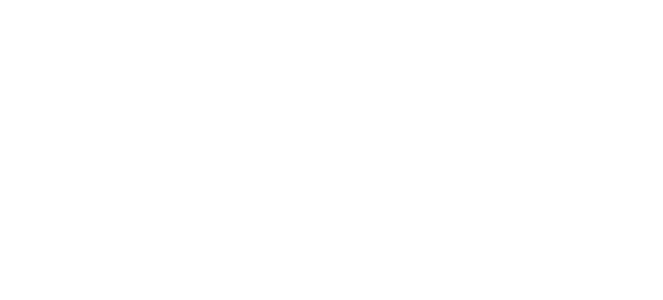
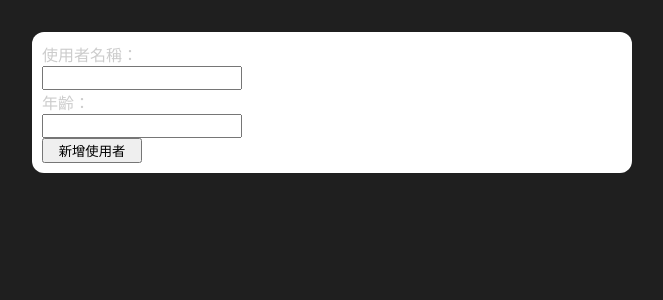
Before and after one commit to JohnnyHsu041/user-list, a React (Create React App) app: page / in a window 1280 px wide. Shown: the top 300 px of the page, without its empty margins (308-971 px from the left). Built offline with nearby package versions, Linux system fonts and the light colour scheme.

Commit message:
created AddnewUser & Card component

```diff
--- a/src/App.js
+++ b/src/App.js
@@ -1,10 +1,11 @@
-import React from 'react';
+import React from "react";
 
+import AddNewUser from "./components/Users/AddNewUser";
 
 function App() {
   return (
     <div>
-
+      <AddNewUser />
     </div>
   );
 }
--- /dev/null
+++ b/src/components/UI/Card.js
@@ -0,0 +1,7 @@
+import styles from "./Card.module.css";
+
+function Card(props) {
+  return <div className={styles.card}>{props.children}</div>;
+}
+
+export default Card;
--- /dev/null
+++ b/src/components/UI/Card.module.css
@@ -0,0 +1,7 @@
+.card {
+  margin: 2rem auto;
+  width: 600px;
+  border-radius: 12px;
+  background-color: white;
+  padding: 10px;
+}
--- /dev/null
+++ b/src/components/Users/AddNewUser.js
@@ -0,0 +1,39 @@
+import { useState } from "react";
+import styles from "./AddNewUser.module.css";
+import Card from "../UI/Card";
+
+function AddNewUser(props) {
+  const [enteredUsername, setEnteredUsername] = useState("");
+  const [enteredAge, setEnteredAge] = useState("");
+
+  const addNewUserHandler = (event) => {
+    event.preventDefault();
+
+    const newUserInfo = [enteredUsername, enteredAge];
+    console.log(newUserInfo);
+  };
+
+  const addUsernameHandler = (event) => {
+    setEnteredUsername(event.target.value);
+  };
+
+  const addAgeHandler = (event) => {
+    setEnteredAge(Number(event.target.value));
+  };
+
+  return (
+    <Card>
+      <form onSubmit={addNewUserHandler} className={styles["new-user-form"]}>
+        <label htmlFor="username">使用者名稱：</label>
+        <input onChange={addUsernameHandler} id="username" type="text"></input>
+
+        <label htmlFor="age">年齡：</label>
+        <input onChange={addAgeHandler} id="age" type="number"></input>
+
+        <button type="submit">新增使用者</button>
+      </form>
+    </Card>
+  );
+}
+
+export default AddNewUser;
--- /dev/null
+++ b/src/components/Users/AddNewUser.module.css
@@ -0,0 +1,17 @@
+.new-user-form {
+  display: grid;
+  grid-template-columns: 1fr;
+}
+
+.new-user-form label {
+  color: #ccc;
+}
+
+.new-user-form input {
+  width: 200px;
+  font: inherit;
+}
+
+.new-user-form button {
+  width: 100px;
+}
--- a/src/index.css
+++ b/src/index.css
@@ -4,6 +4,7 @@
 
 html {
   font-family: sans-serif;
+  background-color: #1f1f1f;
 }
 
 body {
```
